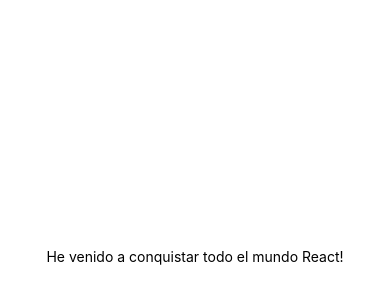
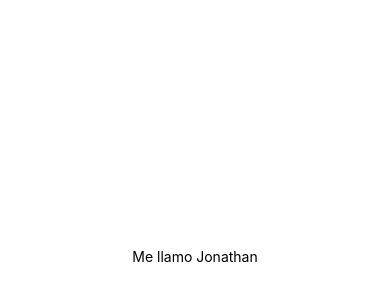
Before and after one commit to HDS2904/learning-react-native, a React Native app: screen / in a window 390 px wide. Shown: the part 166-466 px from the top of the page. Built offline with nearby package versions, Linux system fonts and the light colour scheme.

Commit message:
creation of the first component

```diff
--- a/App.js
+++ b/App.js
@@ -2,10 +2,16 @@
 import React from 'react';
 import { StyleSheet, Text, View } from 'react-native';
 
+const NewText = () => {
+	return <Text>
+		Me llamo Jonathan
+	</Text>
+}
+
 export default function App() {
   return (
     <View style={styles.container}>
-      <Text>He venido a conquistar todo el mundo React!</Text>
+      <NewText/>
       <StatusBar style="auto" />
     </View>
   );
```
